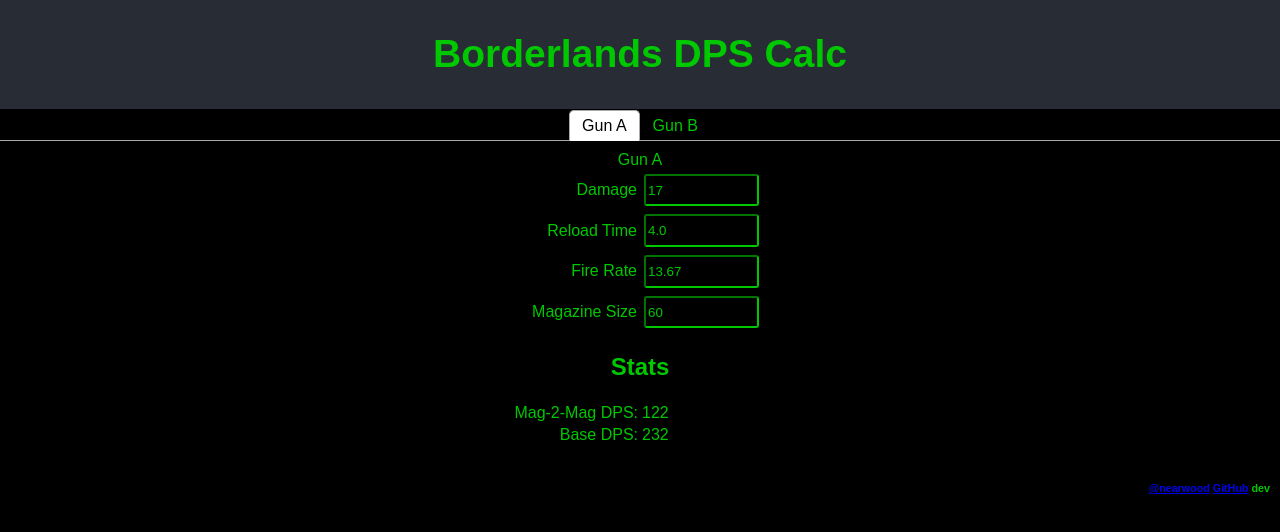
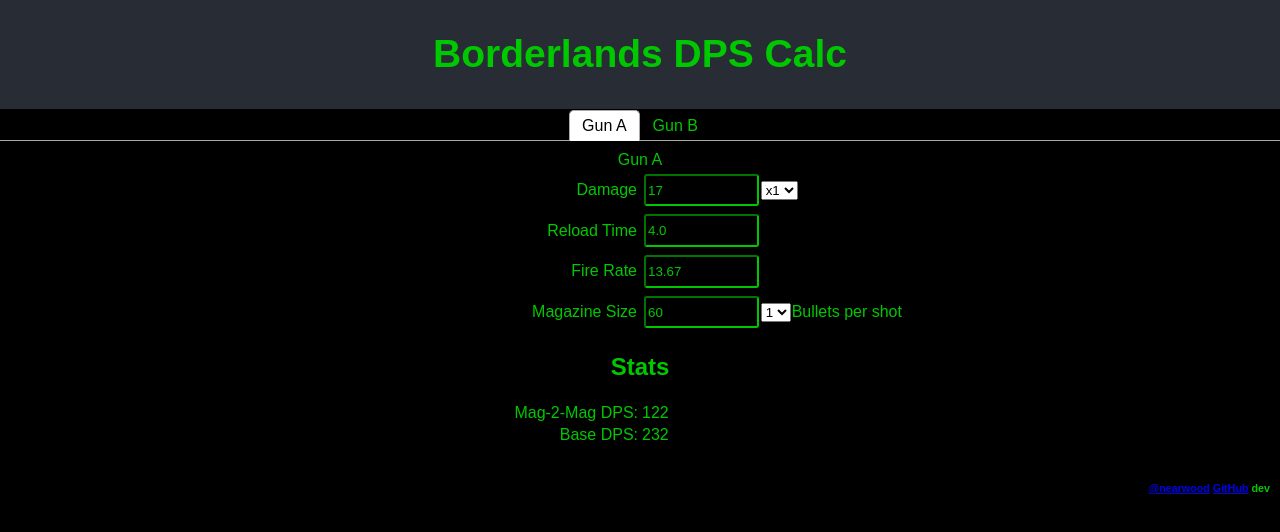
Before and after one commit to nearwood/bl-dps-calc, a React (Create React App) app: page / in a window 1280 px wide. Shown: the top 532 px of the page. Built offline with nearby package versions, Linux system fonts and the light colour scheme.

Commit message:
Add damage multipler + bullets per shot

```diff
--- a/src/App.js
+++ b/src/App.js
@@ -8,8 +8,8 @@
 const rxNumberSeparator = /[0-9]+[.,][0-9]+/;
 
 function App() {
-  const [formA, setFormA] = useState({damage: "17", accuracy: "60", reloadTime: "4.0", fireRate: "13.67", magazineSize: "60"});
-  const [formB, setFormB] = useState({damage: "20", accuracy: "80", reloadTime: "3.2", fireRate: "12.71", magazineSize: "44"});
+  const [formA, setFormA] = useState({damage: "17", damageMultiplier: "1", bulletsPerShot: "1", accuracy: "60", reloadTime: "4.0", fireRate: "13.67", magazineSize: "60"});
+  const [formB, setFormB] = useState({damage: "20", damageMultiplier: "1", bulletsPerShot: "1", accuracy: "80", reloadTime: "3.2", fireRate: "12.71", magazineSize: "44"});
 
   function onChange(form, setForm, e) {
     const v = e.target.value;
@@ -20,6 +20,8 @@
       case "reloadTime": return setForm({...form, reloadTime: v});
       case "fireRate": return setForm({...form, fireRate: v});
       case "magazineSize": return setForm({...form, magazineSize: v});
+      case "damageMultiplier": return setForm({...form, damageMultiplier: v, bulletsPerShot: v});
+      case "bulletsPerShot": return setForm({...form, bulletsPerShot: v});
       default: return;
     }
   }
@@ -38,8 +40,10 @@
   function calc(form) {
     const data = parseAllNumbers(form);
 
-    const dps = data.damage * data.fireRate;
-    const magTime = data.magazineSize / data.fireRate
+    const effectiveMagSize = Math.floor(data.magazineSize / data.bulletsPerShot);
+
+    const dps = data.damage * data.damageMultiplier * data.fireRate;
+    const magTime = effectiveMagSize / data.fireRate
     const mag2magDps = (dps * magTime) / (magTime + data.reloadTime);
 
     return {...data, dps, magTime, mag2magDps};
@@ -60,12 +64,30 @@
       <form>
         <table>
           <tbody>
-            <tr><td><label htmlFor="damage">Damage</label></td><td><input onFocus={selectAll} onChange={handler} name="damage" type="number" value={form.damage.toString()} min="0"/></td></tr>
+            <tr><td><label htmlFor="damage">Damage</label></td>
+              <td><input onFocus={selectAll} onChange={handler} name="damage" type="number" value={form.damage.toString()} min="0"/>
+              <select onChange={handler} name="damageMultiplier" id="damageMultiplier" title="Damage Multiplier" value={form.damageMultiplier}>
+                <option value="1">x1</option>
+                <option value="2">x2</option>
+                <option value="3">x3</option>
+                <option value="4">x4</option>
+              </select>
+              <label for="damageMultiplier"></label>
+            </td></tr>
             {/*<tr><td><label htmlFor="accuracy">Accuracy</label></td><td><input disabled onChange={handler} name="accuracy" type="number" value={form.accuracy.toString()} min="0" max="100"/></td></tr>*/}
             {/*<tr><td><label htmlFor="handling">Handling</label></td><td><input onChange={handler} name="handling" type="number" value="" min="0" max="100"/></td></tr>*/}
             <tr><td><label htmlFor="reloadTime">Reload Time</label></td><td><input onFocus={selectAll} onChange={handler} name="reloadTime" type="number" value={form.reloadTime.toString()} min="0" step="0.1"/></td></tr>
             <tr><td><label htmlFor="fireRate">Fire Rate</label></td><td><input onFocus={selectAll} onChange={handler} name="fireRate" type="number" value={form.fireRate.toString()} min="0" step="0.01"/></td></tr>
-            <tr><td><label htmlFor="magazineSize">Magazine Size</label></td><td><input onFocus={selectAll} onChange={handler} name="magazineSize" type="number" value={form.magazineSize.toString()} min="0"/></td></tr>
+            <tr><td><label htmlFor="magazineSize">Magazine Size</label></td>
+              <td><input onFocus={selectAll} onChange={handler} name="magazineSize" type="number" value={form.magazineSize.toString()} min="0"/>
+              <select onChange={handler} name="bulletsPerShot" id="bulletsPerShot" title="Bullets per shot" value={form.bulletsPerShot}>
+                <option value="1">1</option>
+                <option value="2">2</option>
+                <option value="3">3</option>
+                <option value="4">4</option>
+              </select>
+              <label for="bulletsPerShot">Bullets per shot</label>
+              </td></tr>
           </tbody>
         </table>
       </form>
```
